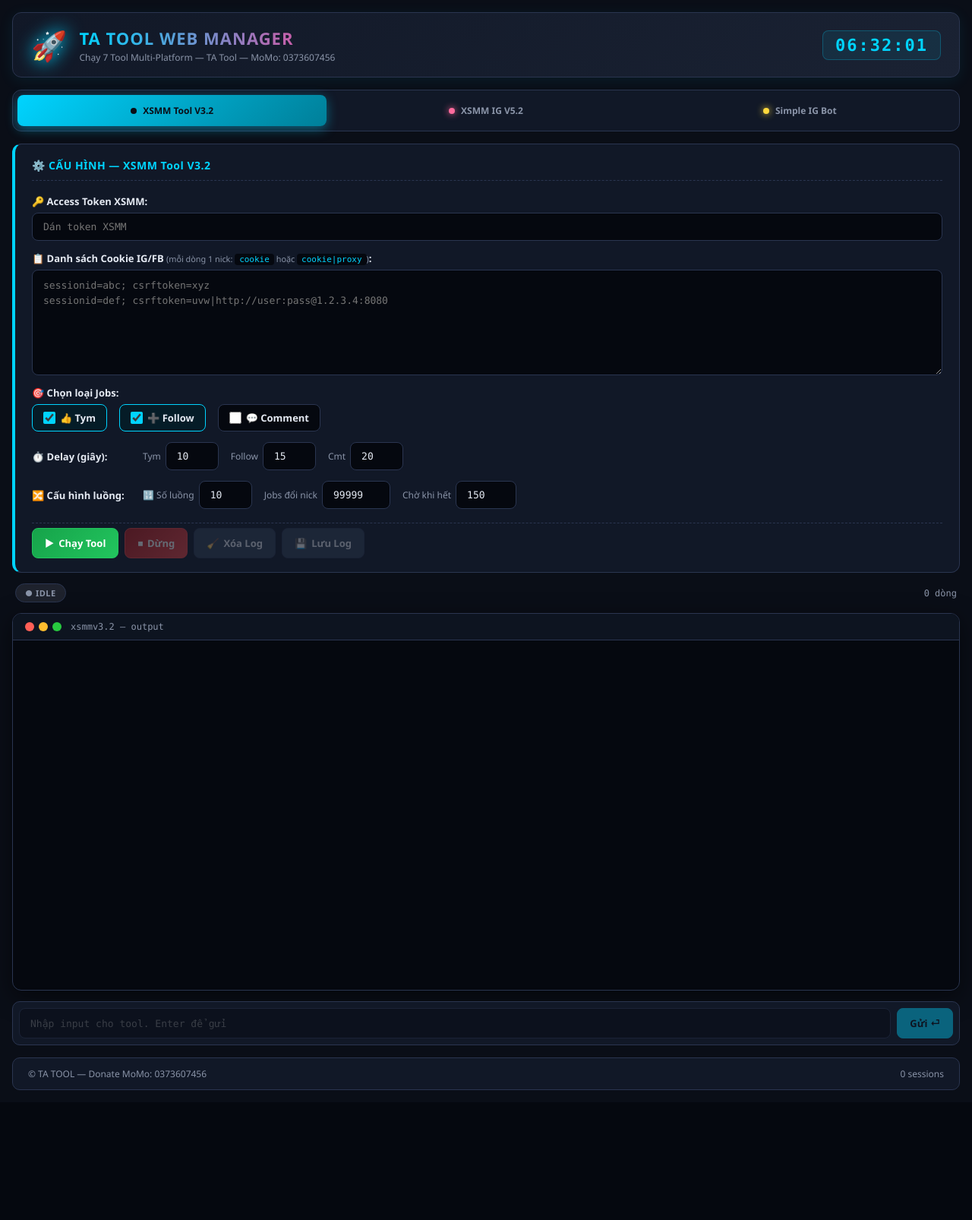
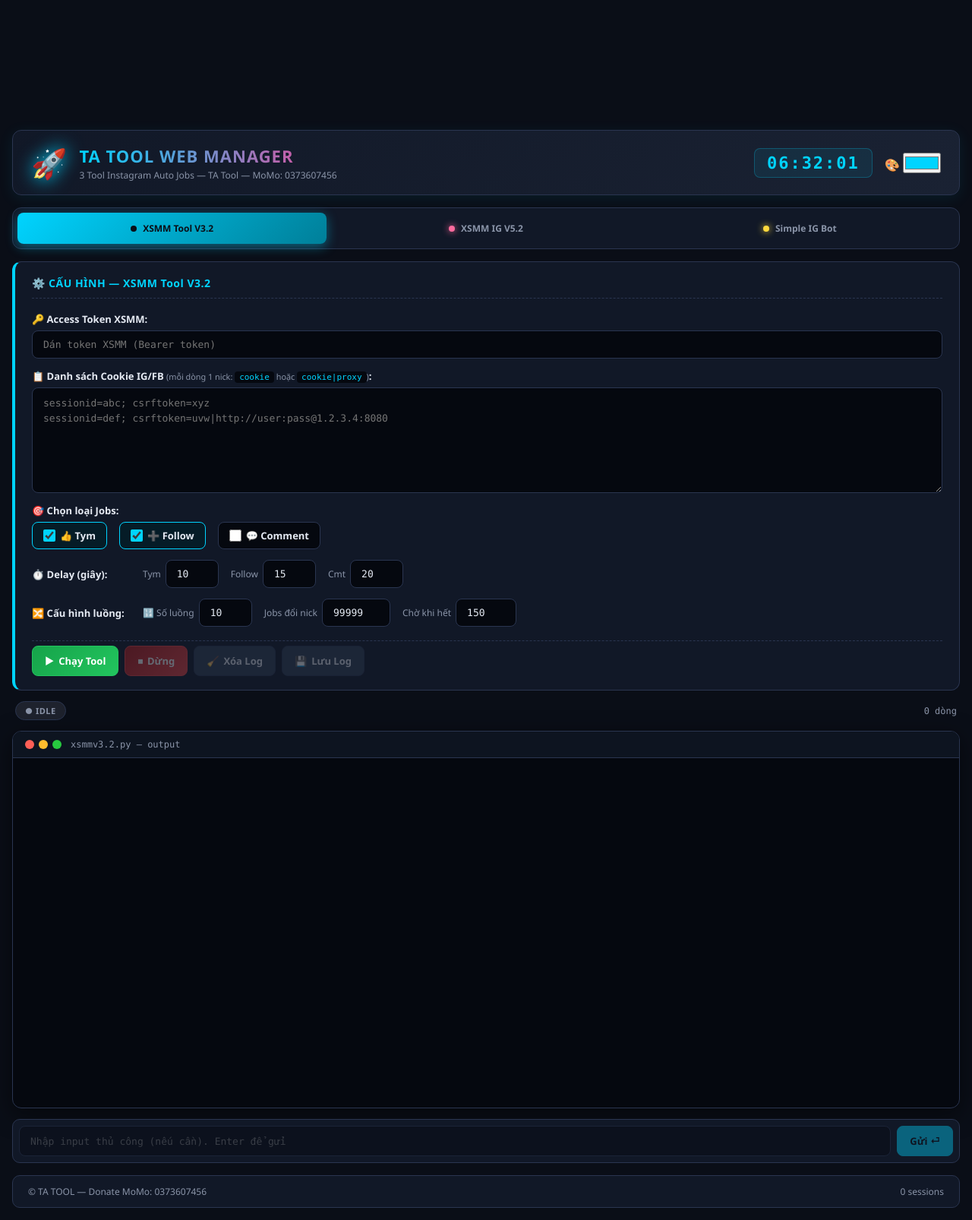
Before and after one commit to kxjxjdjhzhxhxh-jpg/Tool-xsmm, a Flask app: page / in a window 1280 px wide. Shown: the whole page at 76% size. Before the commit the page ends 1435 px from the top, so only its background shows below. Run offline with Flask 3, Linux system fonts and the light colour scheme; data that the repository does not hold is empty; a map, chart or similar area stays blank; some libraries are stand-ins or nearby versions.

Commit message:
Update index.html

```diff
--- a/templates/index.html
+++ b/templates/index.html
@@ -7,17 +7,26 @@
 <link rel="stylesheet" href="{{ url_for('static', filename='style.css') }}">
 </head>
 <body>
+<!-- Canvas hiệu ứng: tia sét + tim + hoa rơi -->
+<canvas id="fx-canvas"></canvas>
+
 <div class="app">
     <header class="header">
         <div class="logo">
             <span class="logo-icon">🚀</span>
             <div>
                 <h1>TA TOOL WEB MANAGER</h1>
-                <p class="subtitle">Chạy 7 Tool Multi-Platform — TA Tool — MoMo: 0373607456</p>
+                <p class="subtitle">3 Tool Instagram Auto Jobs — TA Tool — MoMo: 0373607456</p>
             </div>
         </div>
         <div class="header-info">
             <div class="clock" id="clock">--:--:--</div>
+            <div class="color-picker-wrap">
+                <label for="theme-color" title="Đổi màu chủ đạo">
+                    <span class="picker-icon">🎨</span>
+                </label>
+                <input type="color" id="theme-color" value="#00d4ff" title="Đổi màu chủ đạo">
+            </div>
         </div>
     </header>
 
@@ -38,31 +47,13 @@
             <div class="config-form" id="form-{{ safe_key }}">
                 <div class="form-title">⚙️ CẤU HÌNH — {{ info.name }}</div>
 
-                {% if info.type == 'userscript' %}
-                <div class="form-row">
-                    <label>📥 Userscript — Tải về và cài vào Tampermonkey:</label>
-                    <a href="/api/download/{{ key }}" class="btn btn-start" style="text-decoration:none;width:fit-content;margin-top:8px" download>
-                        <span class="btn-icon">⬇</span> Tải file .user.js
-                    </a>
-                </div>
-                <div class="form-row">
-                    <label>📖 Hướng dẫn:</label>
-                    <div style="font-size:12px;color:var(--text-dim);line-height:1.8;padding:8px 12px;background:#05080f;border-radius:8px">
-                        1. Cài extension <b>Tampermonkey</b> trên Chrome/Edge/Firefox<br>
-                        2. Nhấn nút "Tải file .user.js" bên trên<br>
-                        3. Mở Tampermonkey → Dashboard → Utilities → Import → chọn file vừa tải<br>
-                        4. Vào facebook.com → Tool sẽ tự xuất hiện góc phải dưới
-                    </div>
-                </div>
-                {% else %}
-
-                {% if key == 'xsmmv3.2' or key == 'xsmmigv5.2' %}
+                <!-- Token XSMM (cho cả 3 tool) -->
                 <div class="form-row">
                     <label>🔑 Access Token XSMM:</label>
-                    <input type="text" class="cfg-input cfg-token" placeholder="Dán token XSMM" autocomplete="off">
+                    <input type="text" class="cfg-input cfg-token" placeholder="Dán token XSMM (Bearer token)" autocomplete="off">
                 </div>
-                {% endif %}
 
+                <!-- Cookie Check chỉ cho V5.2 -->
                 {% if key == 'xsmmigv5.2' %}
                 <div class="form-row">
                     <label>🍪 Cookie Check Jobs (tùy chọn):</label>
@@ -70,12 +61,13 @@
                 </div>
                 {% endif %}
 
-                {% if key in ['xsmmv3.2', 'xsmmigv5.2', '11223'] %}
+                <!-- Cookie list cho cả 3 tool -->
                 <div class="form-row">
                     <label>📋 Danh sách Cookie IG/FB <small>(mỗi dòng 1 nick: <code>cookie</code> hoặc <code>cookie|proxy</code>)</small>:</label>
                     <textarea class="cfg-input cfg-cookies" rows="6" placeholder="sessionid=abc; csrftoken=xyz&#10;sessionid=def; csrftoken=uvw|http://user:pass@1.2.3.4:8080"></textarea>
                 </div>
 
+                <!-- Chọn jobs -->
                 <div class="form-row">
                     <label>🎯 Chọn loại Jobs:</label>
                     <div class="checkbox-group">
@@ -85,6 +77,7 @@
                     </div>
                 </div>
 
+                <!-- Delay -->
                 <div class="form-row form-row-inline">
                     <label>⏱️ Delay (giây):</label>
                     <div class="inline-inputs">
@@ -94,6 +87,8 @@
                     </div>
                 </div>
 
+                <!-- Chỉ Tool 1 có số luồng -->
+                {% if key == 'xsmmv3.2' %}
                 <div class="form-row form-row-inline">
                     <label>🔀 Cấu hình luồng:</label>
                     <div class="inline-inputs">
@@ -104,6 +99,16 @@
                 </div>
                 {% endif %}
 
+                {% if key == 'xsmmigv5.2' %}
+                <div class="form-row form-row-inline">
+                    <label>🔀 Cấu hình:</label>
+                    <div class="inline-inputs">
+                        <span>Jobs đổi nick <input type="number" class="cfg-input cfg-rotate" value="99999" min="1" style="width:90px"></span>
+                    </div>
+                </div>
+                {% endif %}
+
+                <!-- Tool 3 (11223) - chọn chế độ -->
                 {% if key == '11223' %}
                 <div class="form-row form-row-inline">
                     <label>🎬 Chế độ (Tool 3):</label>
@@ -118,31 +123,9 @@
                 </div>
                 {% endif %}
 
-                {% if key == 'login' %}
-                <div class="form-row">
-                    <label>ℹ️ Tool sẽ hỏi qua ô input bên dưới terminal. Định dạng: <code>uid|pass|2fa|cookie</code></label>
-                </div>
-                {% endif %}
-
-                {% if key == 'chuyenpage' %}
-                <div class="form-row">
-                    <label>ℹ️ Tool sẽ hỏi qua ô input bên dưới terminal: Token nguồn → chọn page → pass nguồn → token đích</label>
-                </div>
-                {% endif %}
-
-                {% if key == 'bon' %}
-                <div class="form-row">
-                    <label>ℹ️ Tool chạy tự động, không cần cấu hình. Nhấn "Chạy Tool" là xong.</label>
-                </div>
-                {% endif %}
-
-                {% endif %}
-
                 <div class="form-actions">
-                    {% if info.type != 'userscript' %}
                     <button class="btn btn-start" data-tool="{{ key }}"><span class="btn-icon">▶</span> Chạy Tool</button>
                     <button class="btn btn-stop" data-tool="{{ key }}" disabled><span class="btn-icon">⏹</span> Dừng</button>
-                    {% endif %}
                     <button class="btn btn-clear" data-tool="{{ key }}" disabled><span class="btn-icon">🧹</span> Xóa Log</button>
                     <button class="btn btn-save" data-tool="{{ key }}" disabled><span class="btn-icon">💾</span> Lưu Log</button>
                 </div>
@@ -157,13 +140,13 @@
             <div class="terminal-wrap">
                 <div class="terminal-header">
                     <div class="dots"><span></span><span></span><span></span></div>
-                    <div class="term-title">{{ key }} — output</div>
+                    <div class="term-title">{{ key }}.py — output</div>
                 </div>
                 <div class="terminal" id="term-{{ safe_key }}"></div>
             </div>
 
             <div class="input-bar">
-                <input type="text" class="stdin-input" placeholder="Nhập input cho tool. Enter để gửi" data-tool="{{ key }}" disabled>
+                <input type="text" class="stdin-input" placeholder="Nhập input thủ công (nếu cần). Enter để gửi" data-tool="{{ key }}" disabled>
                 <button class="btn btn-send" data-tool="{{ key }}" disabled>Gửi ⏎</button>
             </div>
         </section>
```
